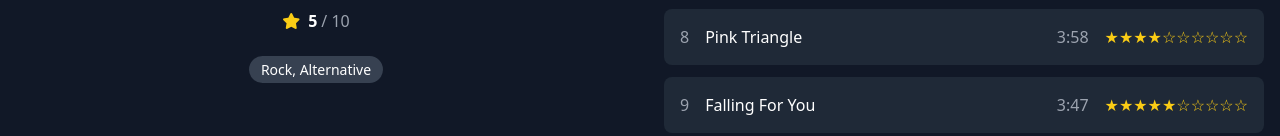
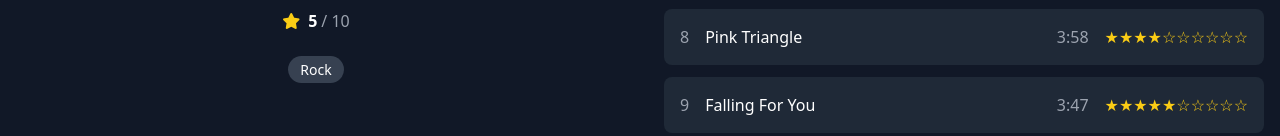
Before and after one commit to subfare/AOFW, a plain HTML site: page index.html in a window 1280 px wide. Shown: the part 687-823 px from the top of the page. Drawn offline with nearby package versions, Linux system fonts and the light colour scheme.

Commit message:
Update index.html

```diff
--- a/index.html
+++ b/index.html
@@ -154,7 +154,7 @@
                 cover: "https://upload.wikimedia.org/wikipedia/en/c/ca/Pinkerton_cover.jpg",
                 release: "September 24, 1996",
                 rating: 5,
-                genre: "Rock, Alternative",
+                genre: "Rock",
                 tracks: [
                     { name: "Tired Of Sex", duration: "3:01", rating: 7.5 },
                     { name: "Getchoo", duration: "2:52", rating: 5 },
@@ -174,7 +174,7 @@
                 cover: "https://upload.wikimedia.org/wikipedia/en/a/a4/Elliott_smith_figure_8_cover.jpg",
                 release: "April 18, 2000",
                 rating: 5,
-                genre: "Indie Rock",
+                genre: "Indie",
                 tracks: [
                     { name: "Son of Sam", duration: "3:04", rating: 5 },
                     { name: "Somebody That I Used To Know", duration: "2:09", rating: 5 },
```
